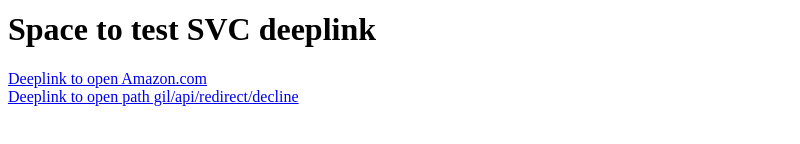
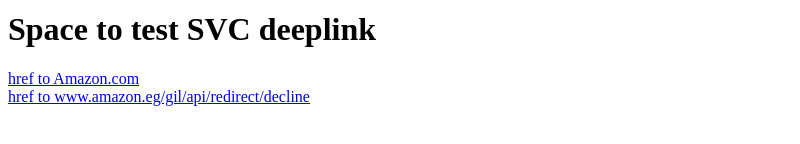
Before and after one commit to ritheshri2/ritheshri2.github.io, a plain HTML site: page index.html in a window 1280 px wide. Shown: the part 150-294 px from the top of the page, without its empty margins (0-800 px from the left). Drawn offline with Linux system fonts and the light colour scheme.

Commit message:
Update index.html

```diff
--- a/index.html
+++ b/index.html
@@ -25,9 +25,9 @@
     </div>
     <div>
       <h1> Space to test SVC deeplink </h1>
-                <a href="http://www.amazon.com">Deeplink to open Amazon.com</a>
+                <a href="http://www.amazon.com">href to Amazon.com</a>
                 <br>
-                <a href="https://www.amazon.eg/gil/api/redirect/decline?purchaseId=404-9842775-8071511&authenticationSourceId=amzn1.asrc.albatross.OTJiNWI4NmItNWM0Ni00MjNjLThlYzEtNGY1MmI3ZWZkYTQ4">Deeplink to open path gil/api/redirect/decline </a>
+                <a href="https://www.amazon.eg/gil/api/redirect/decline?purchaseId=404-9842775-8071511&authenticationSourceId=amzn1.asrc.albatross.OTJiNWI4NmItNWM0Ni00MjNjLThlYzEtNGY1MmI3ZWZkYTQ4">href to www.amazon.eg/gil/api/redirect/decline </a>
     </div>
   </body>
 </html>
```
